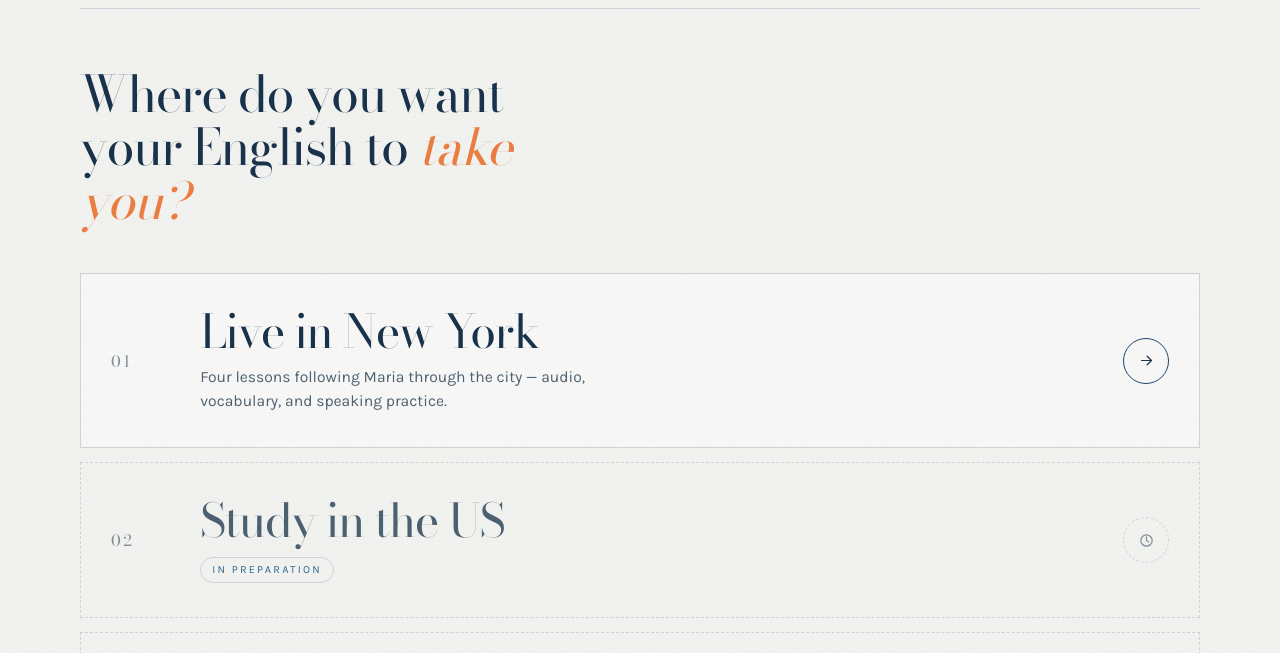
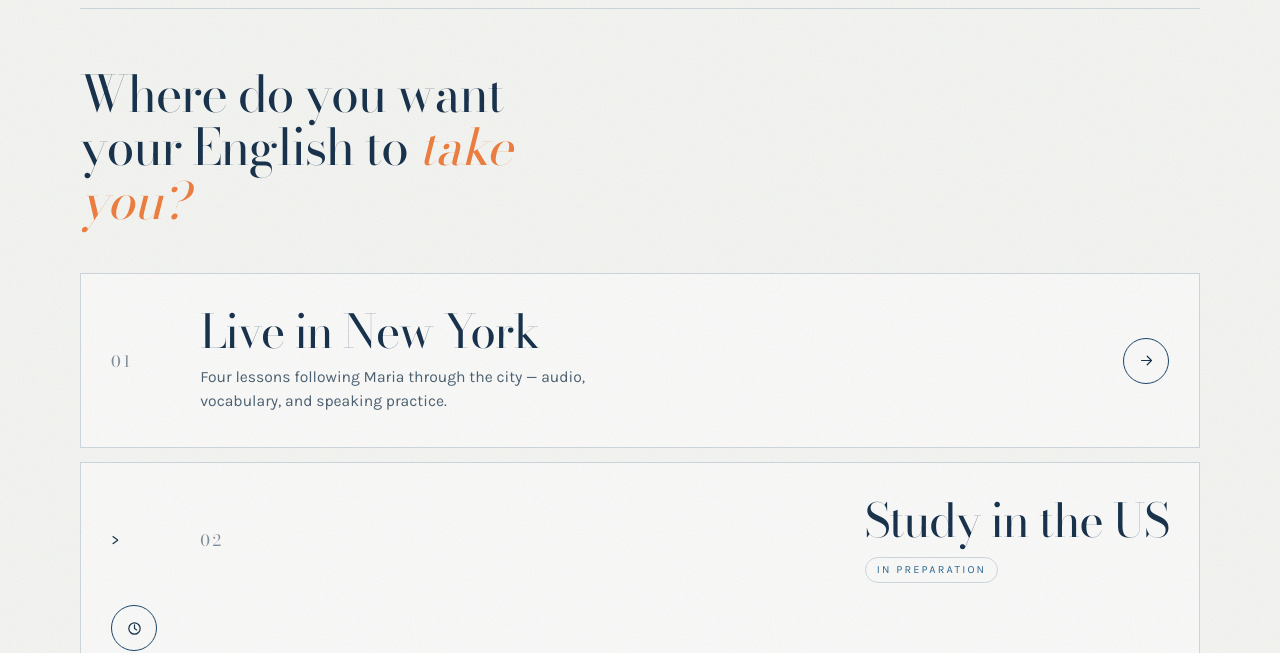
Before and after one commit to jsmilow82-cmyk/Getting-there, a plain HTML site: page index.html in a window 1280 px wide. Shown: the part 147-800 px from the top of the page. Drawn offline with nearby package versions, Linux system fonts and the light colour scheme.

Commit message:
Update index.html

```diff
--- a/index.html
+++ b/index.html
@@ -695,8 +695,7 @@
       <!-- STUDY IN THE US -->
 
       <div
-        class="panel panel--pending"
-        aria-disabled="true"
+        <a class="panel panel--open" href="study-in-the-us.html">
       >
 
         <span class="panel-index">
```
